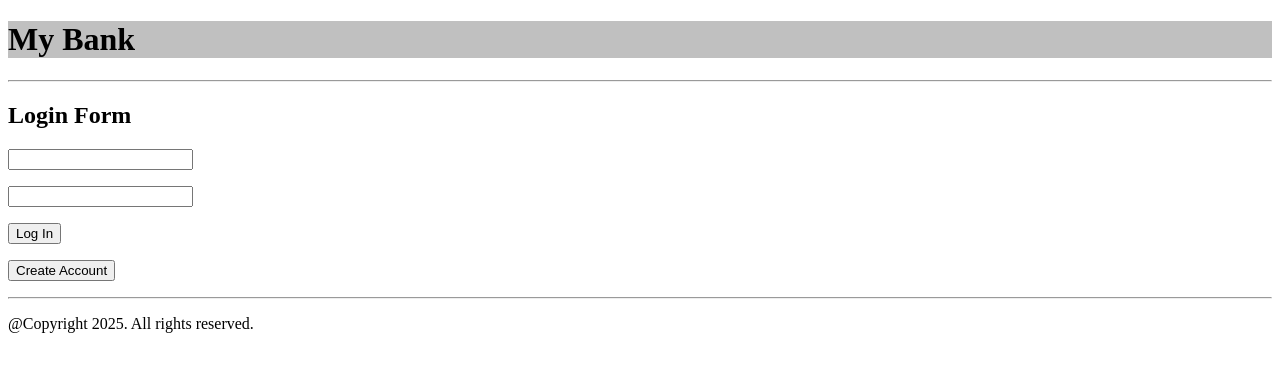
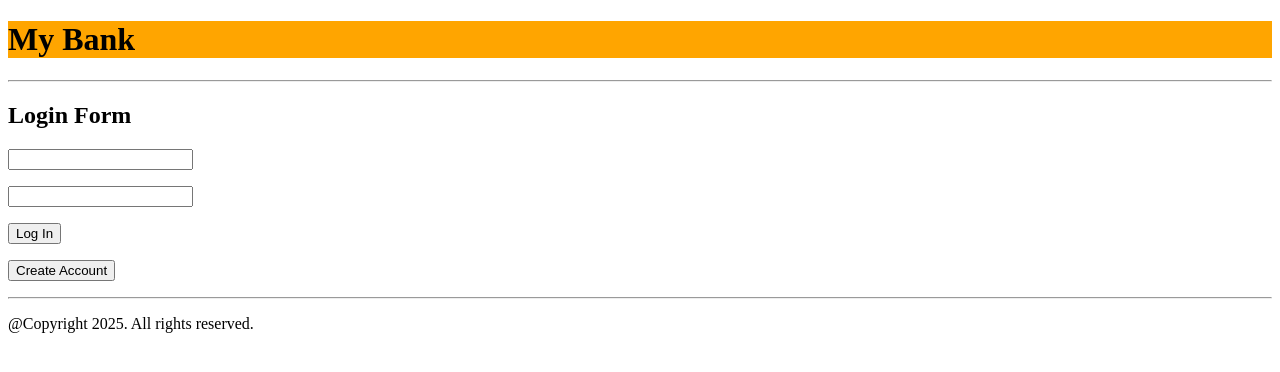
Before and after one commit to saitejaambati/mybank, a plain HTML site: page index.html in a window 1280 px wide. Drawn offline with Linux system fonts and the light colour scheme.

Commit message:
Update styles.css

```diff
--- a/styles.css
+++ b/styles.css
@@ -1,3 +1,3 @@
 .header {
-    background-color: silver;
+    background-color: orange;
 }
```
